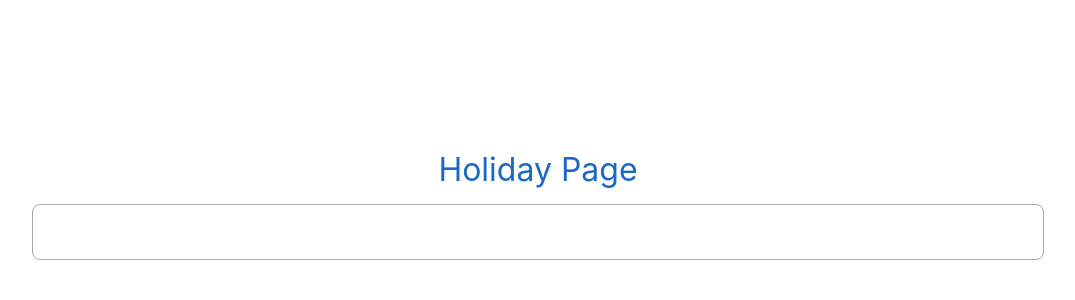
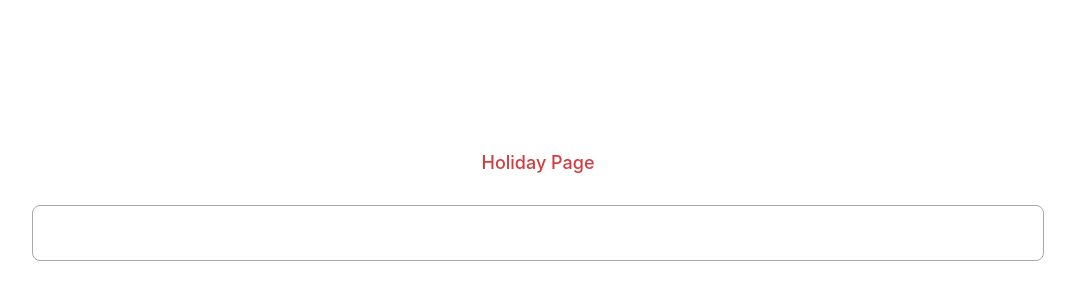
Before and after one commit to daydreamerli/generics-customhook, a Next.js app: page / in a window 1280 px wide. Shown: the part 178-478 px from the top of the page, without its empty margins (102-1177 px from the left). Built offline with nearby package versions, Linux system fonts and the light colour scheme.

Commit message:
fix Link inside div warning

```diff
--- a/pages/index.tsx
+++ b/pages/index.tsx
@@ -62,18 +62,18 @@ export default function Home() {
 
   return (
     <div className={styles.container}>
-       <div className={styles.title}>
-        <Link href={"/holiday"}>
-          <a>Holiday Page</a>
-        </Link>
-      </div>
-    <input
+
+      <Link href={"/holiday"}>
+          <a className ={styles.link}>Holiday Page</a>
+      </Link>
+
+      <input
       className={styles.input}
       type="text"
       value={text ?? ""}
       onChange={(e: { target: { value: any; }; }) => setText(e.target.value)}
-    />
-    <div className={styles.title}>{text}</div>
+      />
+      <div className={styles.title}>{text}</div>
     </div>
   );
 }
--- a/styles/Home.module.css
+++ b/styles/Home.module.css
@@ -24,6 +24,14 @@
   padding: 1rem;
   font-size: 1.2rem;
   margin-bottom: 1rem;
+}
+
+.link{
+  font-size: large;
+  color: rgb(212, 61, 61);
+  font-weight: 500;
+  padding-bottom: 2rem;
+  border: 4px solid #
 }
 
 .footer {
```
Also changed, not shown: components/siteInfo/index.tsx (added, +13 -0 lines).
